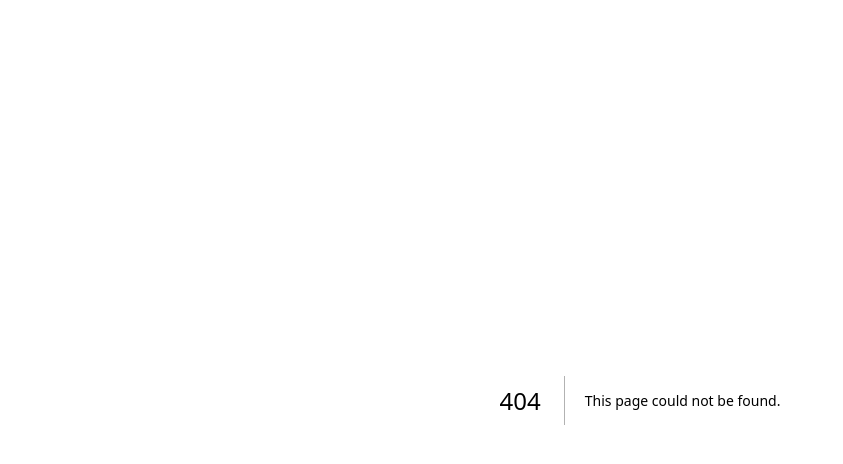
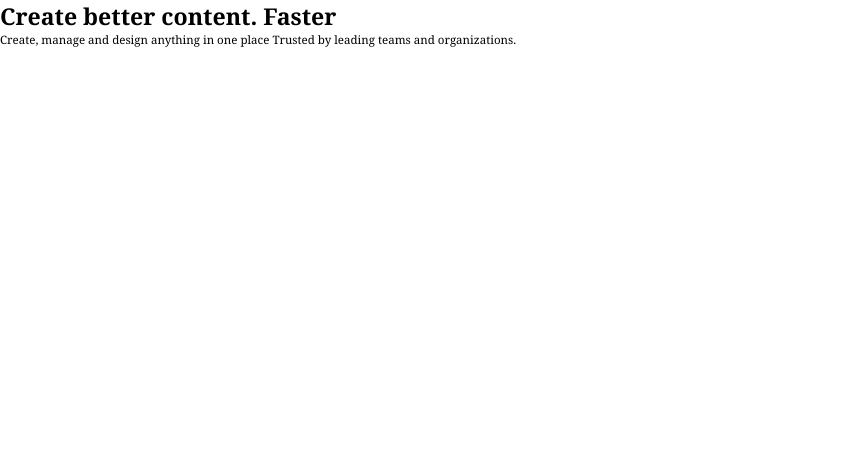
Before and after one commit to ealpha072/next_js_app, a Next.js app: page /routes/pricing in a window 1280 px wide. Before the commit this address had no page. Shown: the top 464 px of the page, without its empty margins (0-843 px from the left). Built offline with nearby package versions, Linux system fonts and the light colour scheme.

Commit message:
Pricing page

```diff
--- /dev/null
+++ b/src/pages/routes/pricing.tsx
@@ -0,0 +1,22 @@
+import Head from "next/head"
+
+export default function Pricing(){
+    return(
+        <>
+            <Head>
+                <title>Pricing - Alpha Site</title>
+                <meta name="description" content="Pricing details" />
+            </Head>
+            <div>
+                <div>
+                    <h1>Create better content. Faster</h1>
+                    <p>
+                        Create, manage and design anything in one place
+                        Trusted by leading teams and organizations.
+                    </p>
+                </div>
+
+            </div>
+        </>
+    )
+}
```
